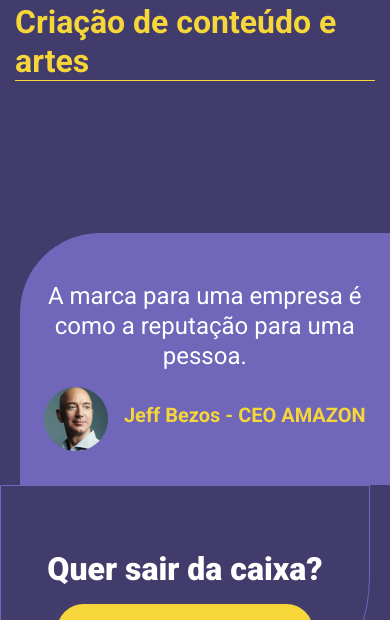
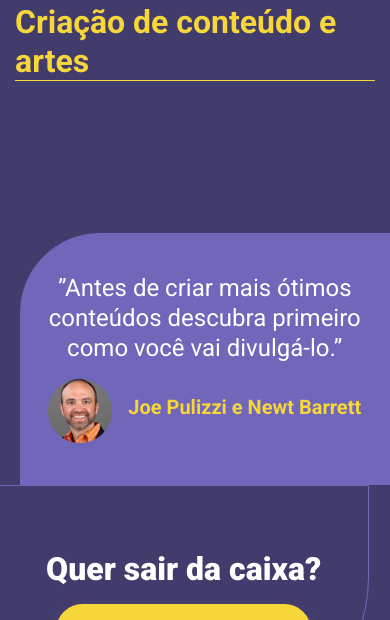
Before and after one commit to bqdesigner/beeboxagencia, a PHP site: page / in a window 390 px wide. Shown: the part 5880-6500 px from the top of the page. Run offline with PHP 8.4, Linux system fonts and the light colour scheme.

Commit message:
New content updates, quote random, responsive adjustes

```diff
--- a/index.php
+++ b/index.php
@@ -1,15 +1,29 @@
 <!DOCTYPE html>
 <html lang="pt-br">
 <head>
-    <meta charset="UTF-8">
-    <meta name="viewport" content="width=device-width, initial-scale=1.0">
+    <meta name="theme-color" content="#423c6d">
+    <meta name="viewport" content="width=device-width, initial-scale=1">
+    <meta name="description" content="Empresa integradora de soluções de engenharia e projetos de alta complexidade." />
+    <meta name="keywords"
+        content="água fria, água quente, esgoto, irrigação, projeto de piscina, aquecimento solar, aquecimento elétrico, ventilação, drenos de ar condicionado, projeto de gás, Distribuição dos circuitos, telefonia, lógica, CFTV, antena infraestrutura seca, SPDA, diagramas, Renovação de ar, Exaustão e Climatização, Hidrantes, Extintores e Sprinklers,  Fundação, Vigas, Pilares, Lajes, Estrutura de concreto armado, estrutura metálica, alvenaria estrutural, Projetos especiais de gases medicinais, hidráulica, ar condicionado, Reformas,  ampliações" />
+    <meta name="robots" content="index, follow">
+    <meta property="og:locale" content="pt_BR">
+    <meta property="og:url" content="https://agenciabeebox.com.br/">
+    <meta property="og:title" content="BEEBOX Agência">
+    <meta property="og:site_name" content="BEEBOX Agência">
+    <meta property="og:description"
+        content="Empresa integradora de soluções de engenharia e projetos de alta complexidade.">
+    <meta property="og:image" content="https://agenciabeebox.com.br/assets/img/meta.jpg">
+    <meta property="og:image:type" content="image/jpeg">
+    <meta property="og:image:width" content="800">
+    <meta property="og:image:height" content="600">
     <title> BEEBOX AGÊNCIA </title>
     <!-- CSS -->
     <link rel="stylesheet" href="https://stackpath.bootstrapcdn.com/bootstrap/4.5.0/css/bootstrap.min.css">
     <link rel="stylesheet" href="css/style.css">
     <link rel="icon" type="image/png" href="assets/img/favicon.png" />
 </head>
-<body id="up">
+<body id="up" onload="quoteRandom()">
 
     <header>
         <div class="container">
@@ -40,7 +54,7 @@
                     <h1> Get Out<br> Of The Box</h1>
                     <p> O que você precisa?
                     </p>
-                    <p class="call"> + Seguidores, + Engajamento, + Tráfego e Conversão ou todas as opções anteriores?
+                    <p class="call"> + Seguidores, + Engajamento, + Tráfego e Conversão ou <span>todas as opções anteriores?</span>
                     </p>
                     <a href="#oquedefine" class="link-scroll animate-flicker scroll"> Role para baixo </a>
                </div>
@@ -199,13 +213,26 @@
     </section>
 
     <section class="quote">
-        <div class="container">
-            <blockquote>
-                A marca para uma empresa é como a reputação para uma pessoa.
-            </blockquote>
-            <div class="author">
-                <img src="assets/img/img_jeff_bezos.png" alt="">
-                <h3> Jeff Bezos - CEO AMAZON </h3>
+        <div class="info-quote">
+            <div class="container">
+                <blockquote>
+                    "A maneira mais fácil de chamar a atenção de alguém é essa: quebrando um padrão."
+                </blockquote>
+                <div class="author">
+                    <img src="assets/img/img_quote_1.png" alt="">
+                    <h3> Dan & Chip Heath </h3>
+                </div>
+            </div>
+        </div>
+        <div class="info-quote">
+            <div class="container">
+                <blockquote>
+                    ”Antes de criar mais ótimos conteúdos descubra primeiro como você vai divulgá-lo.”
+                </blockquote>
+                <div class="author">
+                    <img src="assets/img/img_quote_2.png" alt="">
+                    <h3> Joe Pulizzi e Newt Barrett </h3>
+                </div>
             </div>
         </div>
     </section>
@@ -325,35 +352,35 @@
             <div class="col-12 offset-0 col-md-5 offset-md-1 col-lg-6">
                 <div class="form">
                     <h2> Fale Conosco </h2>
-                    <form action="" method="POST">
+                    <form action="scripts/form.php" method="POST">
                         <div class="input-group">
                             <label for="">
                                 Seu nome *
                             </label>
-                            <input type="text" name="" id="">
+                            <input type="text" name="nome" id="nome" required>
                         </div>
 
                         <div class="input-group">
                             <label for="">
                                 E-mail *
                             </label>
-                            <input type="email" name="" id="">
+                            <input type="email" name="email" id="email" required>
                         </div>
 
                         <div class="input-group">
                             <label for="">
                                 Telefone *
                             </label>
-                            <input type="tel" name="" id="">
+                            <input type="tel" name="tel" id="tel" required>
                         </div>
 
                         <div class="input-group">
                             <label for="">
                                 Como podemos te ajudar? *
                             </label>
-                            <textarea name="" id=""></textarea>
+                            <textarea name="msg" id="msg" required></textarea>
                         </div>
-                        <input type="button" value="Enviar">
+                        <input type="submit" value="Enviar">
                     </form>
                 </div>
             </div>
--- a/scripts/app.js
+++ b/scripts/app.js
@@ -16,3 +16,18 @@ $(function(scrollFixed){
         }
     });
 });
+
+
+// Random quotes
+function quoteRandom () {
+    var quotes = $('.info-quote');
+
+    if (quotes.length) {
+        var display = Math.floor(Math.random() * quotes.length);
+        for (var i = 0; i < quotes.length; i++) {
+            if (i !== display) {
+                $(quotes[i]).hide();
+            }
+        }
+    }
+}
--- a/scss/_general.scss
+++ b/scss/_general.scss
@@ -322,7 +322,7 @@ main {
    position: relative;
    left: 5%;
    background-color: $color-context-2;
-   > div {
+   .info-quote > div {
       display: flex;
       justify-content: center;
       align-items: center;
@@ -509,7 +509,7 @@ main {
          border-radius: 4px;
          margin-bottom: 2rem;
       }
-      input[type="button"] {
+      input[type="submit"] {
          width: 100%;
          border: none;
          @extend %btn-structure;
@@ -561,6 +561,7 @@ footer {
             margin: 0;
             padding: 0;
             &:nth-child(1) {
+               margin: 0 1rem 1rem 0;
                &::before {
                   @include width(24px);
                   @include height(24px);
@@ -575,20 +576,8 @@ footer {
                   @include width(24px);
                   @include height(24px);
                   top: .5rem;
-                  margin-left: .5rem;
                   margin-right: .5rem;
                   content: url(../assets/svg/ico_whatsapp_yellow.svg);
-                  position: relative;
-               }
-            }
-            &:nth-child(3) {
-               &::before {
-                  @include width(24px);
-                  @include height(24px);
-                  top: .5rem;
-                  margin-left: .5rem;
-                  margin-right: .5rem;
-                  content: url(../assets/svg/ico_phone.svg);
                   position: relative;
                }
             }
--- a/scss/_media-querie.scss
+++ b/scss/_media-querie.scss
@@ -102,6 +102,9 @@
         h1 {
             margin-top: 0rem;
         }
+        .img-entrada {
+            top: 0%;
+         }
     }
 
     .content-1 {
@@ -141,11 +144,12 @@
     .quote {
         border-top-left-radius: 5rem;
         @include height(252px);
-        > div {
+        .info-quote > div {
             blockquote {
                 @include fontSize(24px);
                 line-height: 30px;
-                margin-top: 3rem;
+                margin-top: 2.5rem;
+                @include fontSize(24px);
             }
             .author {
                 h3 {
@@ -157,6 +161,7 @@
 
     .cta-section {
         @include height(252px);
+        right: 0.4%;
         > div {
             h2 {
                 margin-top: 4rem;
@@ -223,9 +228,6 @@
                 width: 100%;
                 text-align: left;
                 margin-top: 2rem;
-                li {
-                    margin-bottom: 2rem;
-                }
             }
         }
     }
```
Also changed, not shown: scripts/form.php (+7 -1 lines), assets/img/case_1_work4all.jpg, assets/img/img_jeff_bezos.png (deleted), assets/img/img_quote_1.png (added), assets/img/img_quote_2.png (added), assets/img/job1.png (deleted), assets/img/meta.jpg (added), css/style.css.
